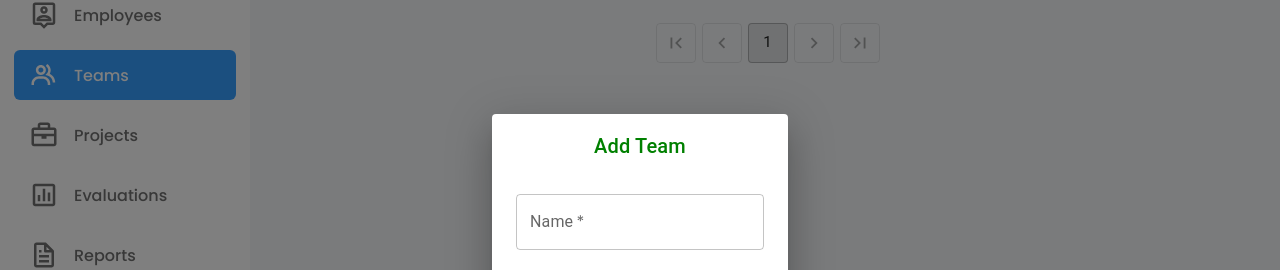
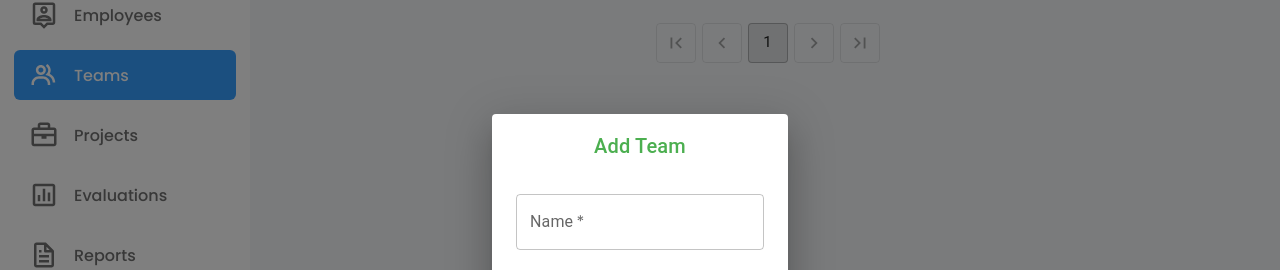
Before and after one commit to JanaTartousy/Advanced-Project, a React (Create React App) app: page /teams in a window 1280 px wide. Both pictures are taken after typing "Sample" into the empty fields and a click on the button "Add Team". Shown: the part 182-452 px from the top of the page. Built offline with nearby package versions, Linux system fonts and the light colour scheme.

Commit message:
fixed colors for the dialog boxed

```diff
--- a/src/pages/teams/addTeamPopup.js
+++ b/src/pages/teams/addTeamPopup.js
@@ -20,7 +20,7 @@ function AddTeamPopup(props) {
 
   return (
     <Dialog open={props.open} onClose={props.onClose}>
-      <DialogTitle sx={{color:"green"}}>Add Team</DialogTitle>
+      <DialogTitle sx={{color:"#4caf50"}}>Add Team</DialogTitle>
       <DialogContent>
         <form
           style={{ display: "flex", flexDirection: "column", gap: "1rem" }}
--- a/src/pages/teams/teamRow.js
+++ b/src/pages/teams/teamRow.js
@@ -60,7 +60,7 @@ function TeamRow({ team, onDelete ,onEdit}) {
         </td>
       </tr>
       <Dialog open={openDelete} onClose={handleCloseDelete}>
-        <DialogTitle>Delete Confirmation</DialogTitle>
+        <DialogTitle sx={{color:"#f44336"}}>Delete Confirmation</DialogTitle>
         <DialogContent>
           Are you sure you want to delete this team?
         </DialogContent>
@@ -72,7 +72,7 @@ function TeamRow({ team, onDelete ,onEdit}) {
         </DialogActions>
       </Dialog>
       <Dialog open={openEdit} onClose={handleCloseEdit}>
-        <DialogTitle>Edit Team</DialogTitle>
+        <DialogTitle sx={{color:"#2196f3"}}>Edit Team</DialogTitle>
         <DialogContent>
           <TextField
             autoFocus
```
